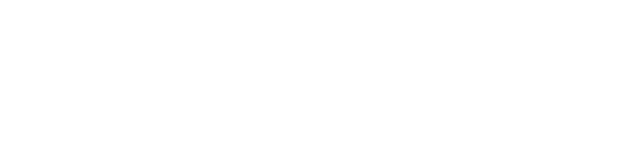
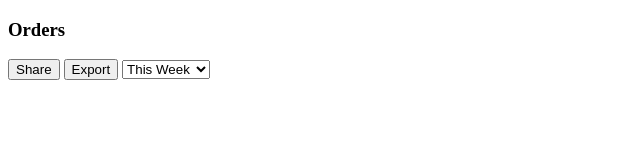
Before and after one commit to ehsanm-77/Group-Work1, a plain HTML site: page index.html in a window 1280 px wide. Shown: the whole page, without its empty margins (0-640 px from the left). Drawn offline with Linux system fonts and the light colour scheme.

Commit message:
craete main panel elements in index.html

```diff
--- a/index.html
+++ b/index.html
@@ -8,6 +8,21 @@
     <link rel="stylesheet" href="css/style.css" />
   </head>
   <body>
+    <div class="mainpanel">
+      <header class="mainpanel-header">
+        <h3 class="header-title">Orders</h3>
+        <div class="header-btn">
+          <button class="share-btn">Share</button>
+          <button class="export-btn">Export</button>
+          <select class="select-btn">
+            <option value="week">This Week</option>
+            <option value="month">This Month</option>
+            <option value="year">This Year</option>
+          </select>
+        </div>
+      </header>
+      <section class="mainpanel-body"></section>
+    </div>
     <script src="js/index.js"></script>
   </body>
 </html>
```
